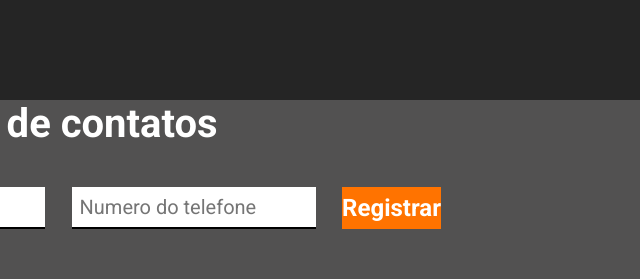
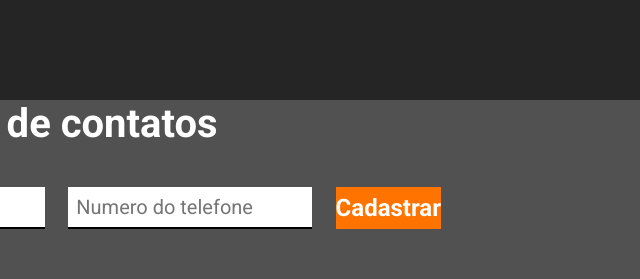
Before and after one commit to JeffDie/exercicio_agenda_de_contatos, a plain HTML site: page index.html in a window 1280 px wide. Shown: the top 279 px of the page, 359-999 px from the left. Drawn offline with Linux system fonts and the light colour scheme; a web font is replaced by a local one.

Commit message:
Mudança na parte escrita do botão

```diff
--- a/index.html
+++ b/index.html
@@ -22,7 +22,7 @@
             <span class="error">O nome é obrigatorio</span>
             <input type="tel" id="numero-contato" autocomplete="tel" required placeholder="Numero do telefone">
             <span class="error">O numero precisa ser preenchido corretamente</span>
-            <button type="submit">Registrar</button>
+            <button type="submit">Cadastrar</button>
         </form>
         <table cellspacing="0">
             <thead>
```
